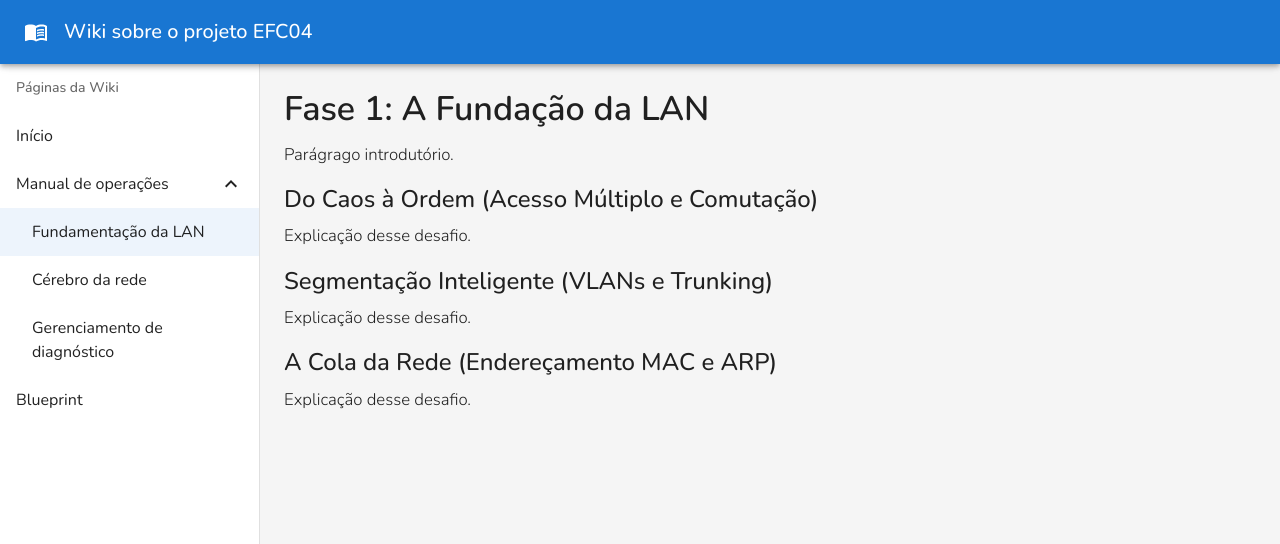
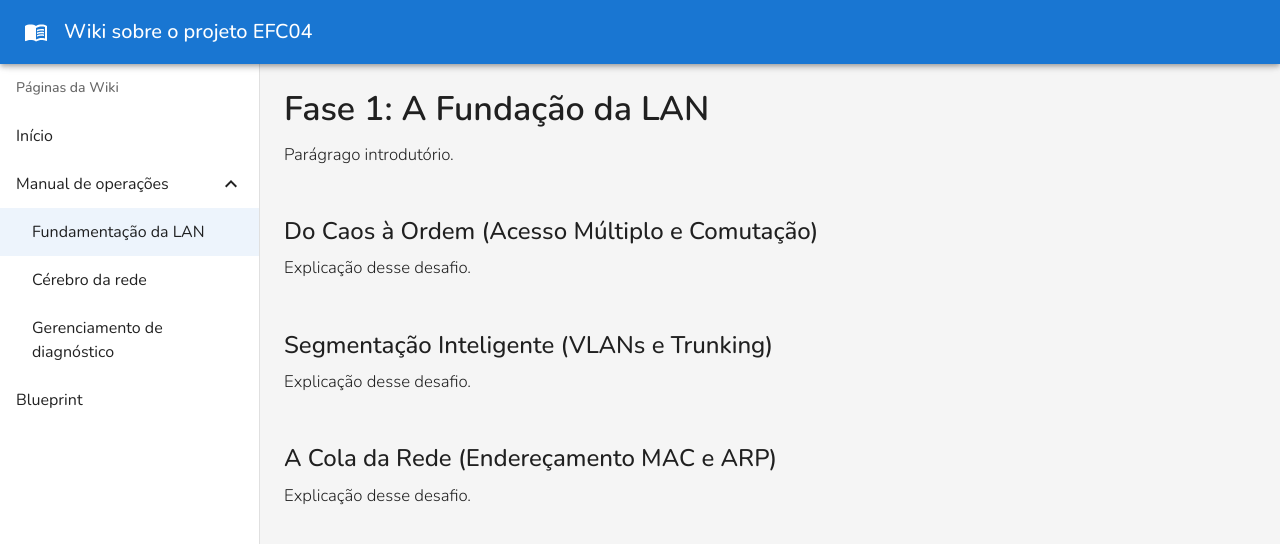
Before and after one commit to Software-PUC/Redes-EFC04, a React (Vite) app: page /phases/lan in a window 1280 px wide. Shown: the top 544 px of the page. Built offline with nearby package versions, Linux system fonts and the light colour scheme.

Commit message:
style: Margem do topo para sub capítulos

```diff
--- a/src/components/common/TopicTitle.jsx
+++ b/src/components/common/TopicTitle.jsx
@@ -6,7 +6,7 @@ export default function TopicTitle({ children }) {
       variant="h5"
       component="h1"
       gutterBottom
-      sx={{ fontWeight: 500 }}
+      sx={{ fontWeight: 500, mt: 6 }}
     >
       {children}
     </Typography>
```
